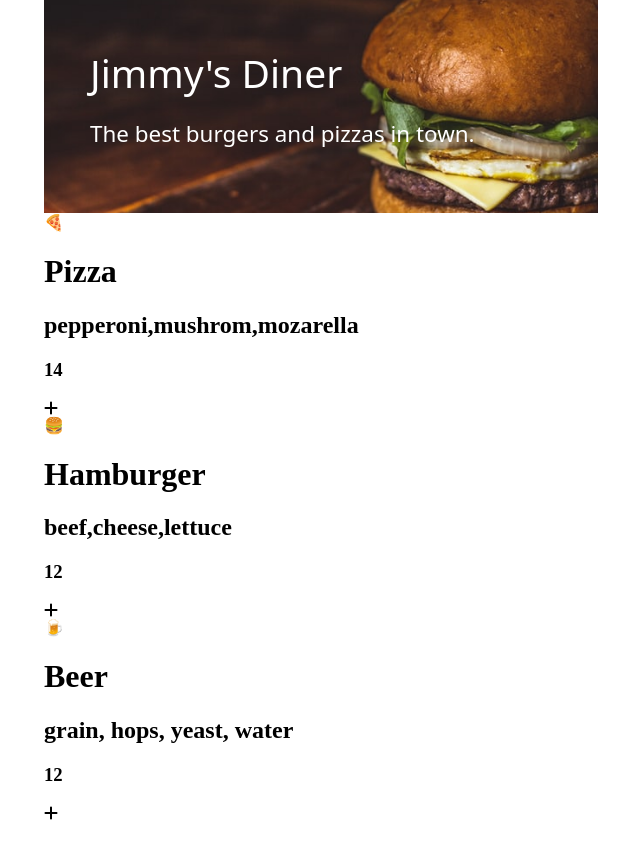
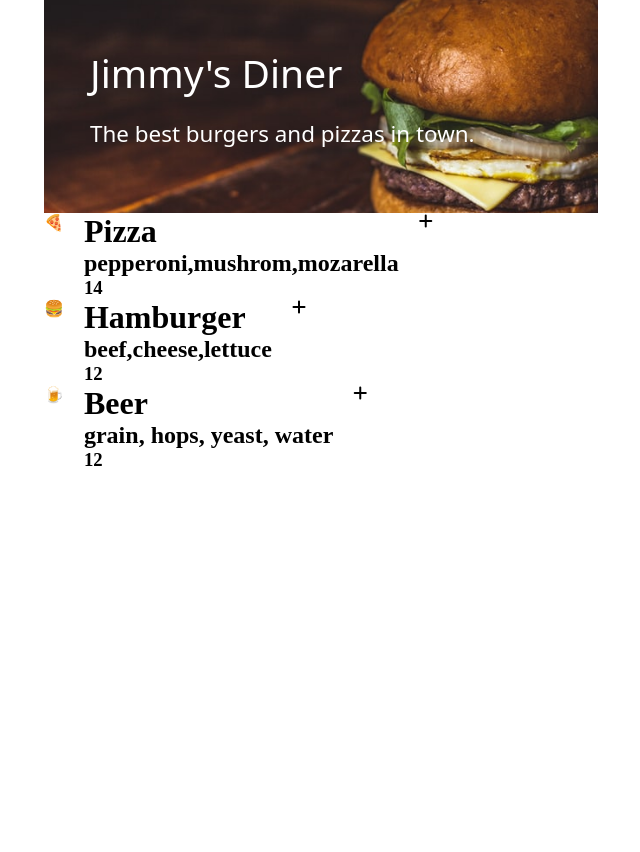
Before and after one commit to jfventures97/restaurant-ordering, a website built with Vite: page index.html in a window 1280 px wide. Shown: the whole page, without its empty margins (296-936 px from the left). Built offline with nearby package versions, Linux system fonts and the light colour scheme; a web font is replaced by a local one.

Commit message:
Version 1.1.1 Removed margins from menuitems ( h1, h2, h3 )

```diff
--- a/index.css
+++ b/index.css
@@ -40,3 +40,15 @@ header h2 {
     margin-top: 0;
     margin-bottom: 0;
 }
+
+.menuitems {
+    display: flex;
+    gap: 20px;
+    margin : 0;
+}
+
+.menuitems h1,
+.menuitems h2,
+.menuitems h3 {
+  margin: 0;
+}
--- a/index.js
+++ b/index.js
@@ -7,12 +7,14 @@ console.log(menuArray)
 
 const menuData= menuArray.map(menu => {
   return `
+  <div class=menuitems>
   <div> ${menu.emoji} </div>
   <div>
     <h1>${menu.name}</h1>
     <h2>${menu.ingredients}</h2>
     <h3>${menu.price}</h3>
     </div>
-    <div> <i class="fa-solid fa-plus"></i></div> `}).join('')
+    <div> <i class="fa-solid fa-plus"></i></div>
+    </div> `}).join('')
 
 menuContainer.innerHTML = menuData;
```
